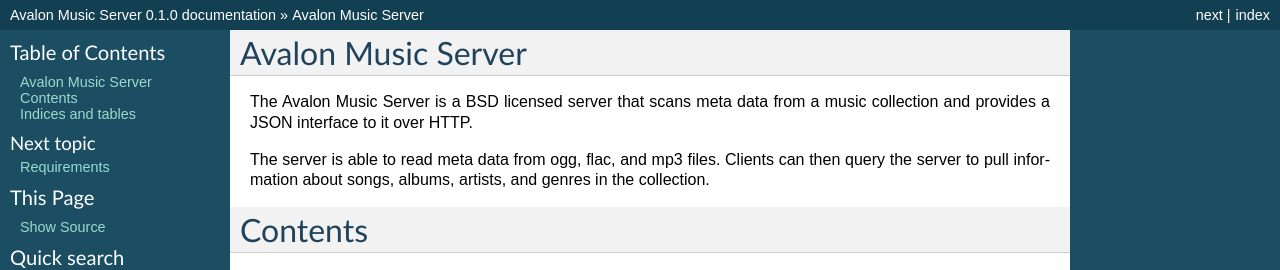
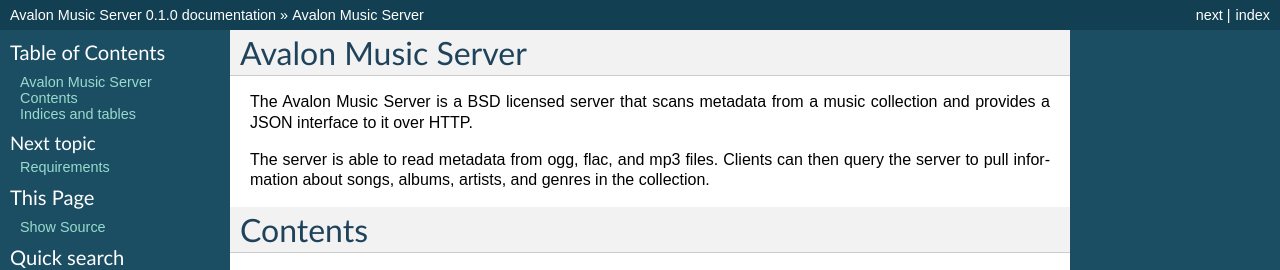
Before and after one commit to 56quarters/avalonms, a Sphinx documentation site: the page built from doc/index.rst, in a window 1280 px wide. Shown: the top 270 px of the page. Built offline with Sphinx 7.4.7, drawn with Linux system fonts in a browser that asks for light colours.

Commit message:
Meta data -> metadata

```diff
--- a/README.rst
+++ b/README.rst
@@ -1,10 +1,10 @@
 Avalon Music Server
 ===================
 
-The Avalon Music Server is a BSD licensed server that scans meta data
+The Avalon Music Server is a BSD licensed server that scans metadata
 from a music collection and provides a JSON interface to it over HTTP.
 
-The server is able to read meta data from ogg, flac, and mp3 files. Clients
+The server is able to read metadata from ogg, flac, and mp3 files. Clients
 can then query the server to pull information about songs, albums, artists,
 and genres in the collection.
 
--- a/doc/api.rst
+++ b/doc/api.rst
@@ -11,7 +11,7 @@
 
 * ``/avalon/heartbeat``
 
-Meta data endpoints return information about a music collection in JSON
+Metadata endpoints return information about a music collection in JSON
 format based on path and/or query string parameters. Endpoints will return
 data as JSON and set HTTP response code ``200`` for successful requests.
 Errors will still return JSON results but will set a non-``200`` response
@@ -38,7 +38,7 @@
    api/status
    api/heartbeat
 
-Meta Data Endpoints
+Metadata Endpoints
 ~~~~~~~~~~~~~~~~~~~
 
 .. toctree::
--- a/doc/index.rst
+++ b/doc/index.rst
@@ -11,10 +11,10 @@
 Avalon Music Server
 ===================
 
-The Avalon Music Server is a BSD licensed server that scans meta data
+The Avalon Music Server is a BSD licensed server that scans metadata
 from a music collection and provides a JSON interface to it over HTTP.
 
-The server is able to read meta data from ogg, flac, and mp3 files. Clients
+The server is able to read metadata from ogg, flac, and mp3 files. Clients
 can then query the server to pull information about songs, albums, artists,
 and genres in the collection.
 
--- a/doc/usage.rst
+++ b/doc/usage.rst
@@ -60,7 +60,7 @@
 In-Place Rescan
 ===============
 
-The Avalon Music Server can be told to rescan a music collection and reload meta data
+The Avalon Music Server can be told to rescan a music collection and reload metadata
 from the database while still running and serving requests. To do this, send the server
 the signal ``SIGUSR1`` using a program such as ``pkill`` or ``kill``.
 
@@ -85,7 +85,7 @@
 
 * ``--daemon-group=GROUP`` - Run the server as this group. The server will switch to this non-privileged group when started as root and run in daemon mode.
 
-* ``--db-path=PATH`` - Path to a file to use for the the backing SQLite database for storing collection meta data.
+* ``--db-path=PATH`` - Path to a file to use for the the backing SQLite database for storing collection metadata.
 
 * ``--error-log=PATH`` - Path to a file to use for server errors and application informational logging.
 
```
Also changed, not shown: 3 other files.
